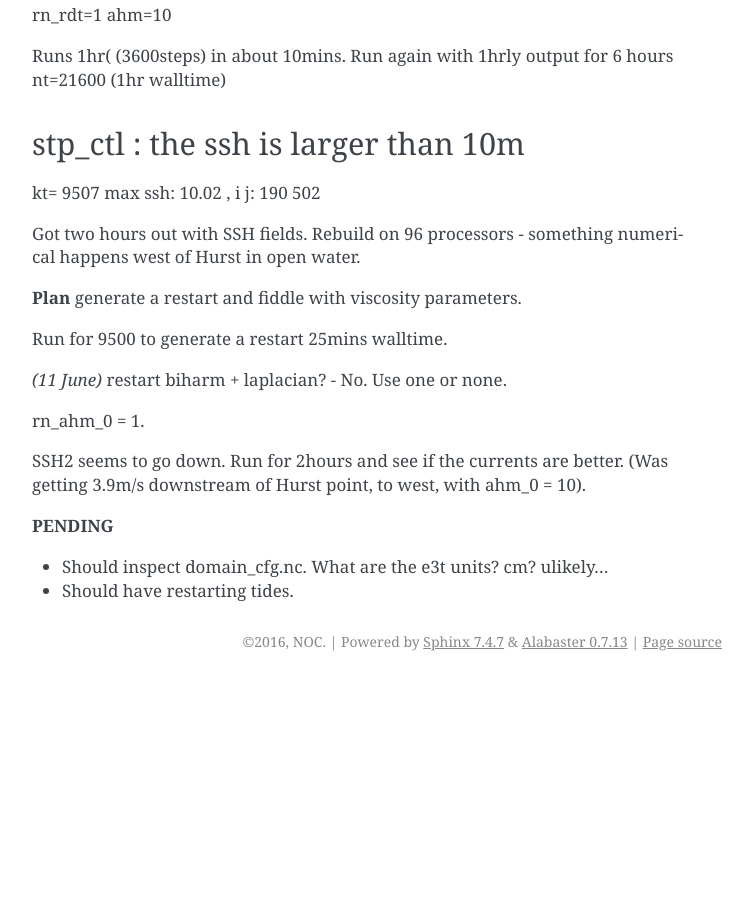
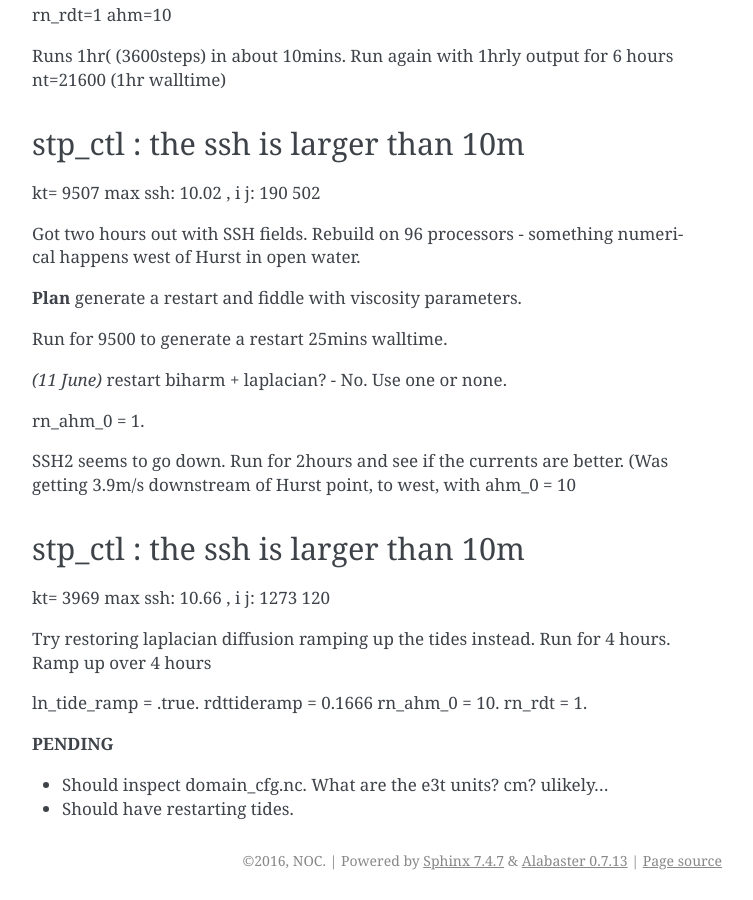
Before and after one commit to NOC-MSM/SEAsia, a Sphinx documentation site: the page built from recipes/docs/source/SolentSurge_jobs4_archer.rst, in a window 1280 px wide and 900 px high, scrolled down 12909 px. Shown: the whole window, without its empty margins (388-1141 px from the left). Built offline with Sphinx 7.4.7, drawn with Linux system fonts in a browser that asks for light colours; before the commit the page ends 13590 px from its top, so only the background shows below that; some of the changed text lies outside the part shown.

Commit message:
trying to debug with tideramp

```diff
--- a/recipes/docs/source/SolentSurge_jobs4_archer.rst
+++ b/recipes/docs/source/SolentSurge_jobs4_archer.rst
@@ -653,7 +653,21 @@ biharm + laplacian? - No. Use one or none.
 rn_ahm_0 = 1.
 
 SSH2 seems to go down. Run for 2hours and see if the currents are better. (Was
-getting 3.9m/s downstream of Hurst point, to west, with ahm_0 = 10).
+getting 3.9m/s downstream of Hurst point, to west, with ahm_0 = 10
+
+stp_ctl : the ssh is larger than 10m
+=======
+kt=  3969 max ssh:   10.66    , i j:  1273  120
+
+
+Try restoring laplacian diffusion ramping up the tides instead.
+Run for 4 hours. Ramp up over 4 hours
+
+ln_tide_ramp = .true.
+rdttideramp =    0.1666
+rn_ahm_0 = 10.
+rn_rdt = 1.
+
 
 **PENDING**
 
```
